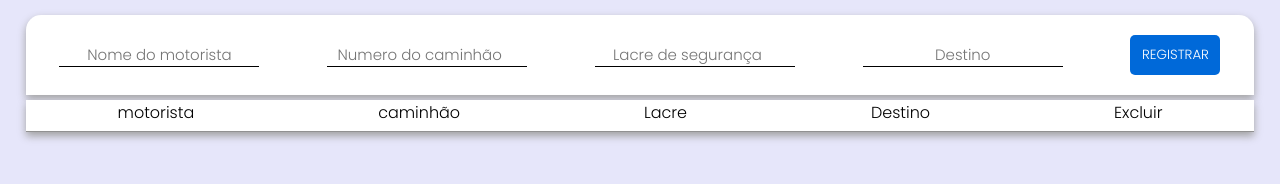
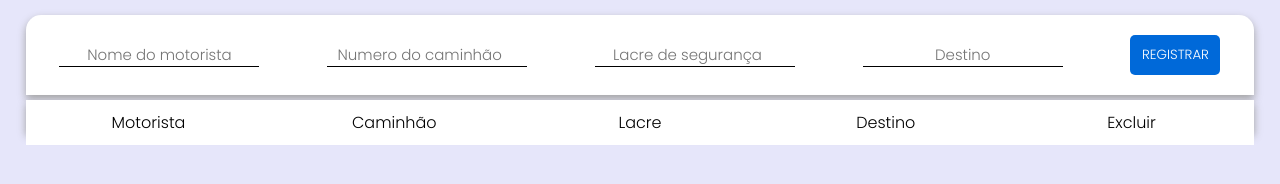
Before and after one commit to Marioguerra-MG/TRASPORTE-FACIL, a plain HTML site: page index.html in a window 1280 px wide. Drawn offline with nearby package versions, Linux system fonts and the light colour scheme.

Commit message:
Funcao deletar

```diff
--- a/css/index.css
+++ b/css/index.css
@@ -86,8 +86,28 @@ form button:hover {
 table{
     width: 100%;
     display: flex;
+    table-layout: fixed;
+    border-collapse: collapse;
     flex-direction: column;
     background-color: white;
+}
+
+thead tr, tbody tr {
+    display: flex;
+    flex-direction: row;
+    justify-content: space-around;
+    align-items: center;
+    width: 100%;
+}
+
+thead th, tbody td {
+    flex: 1; /* As colunas terão o mesmo tamanho */
+    text-align: center;
+    padding: 10px;
+}
+
+tbody td {
+    border-top: 1px solid #cecece;
 }
 
 thead tr{
--- a/index.html
+++ b/index.html
@@ -27,8 +27,8 @@
         <table id="tabela">
             <thead>
                 <tr>
-                    <th>motorista</th>
-                    <th>caminhão</th>
+                    <th>Motorista</th>
+                    <th>Caminhão</th>
                     <th>Lacre</th>
                     <th>Destino</th>
                     <th class="acao">Excluir</th>
--- a/js/index.js
+++ b/js/index.js
@@ -80,4 +80,12 @@ function atualizarTabela (){
     rota.forEach((item ,index) => inserirRotas(item, index));
 }
 
+function deleteItem ( index){
+    rota.splice(index , 1);
+    tbody.innerHTML = '';
+    rota.forEach((item ,index) => inserirRotas(item, index));
+    setRotasBD(rota);
+
+}
+
 atualizarTabela();
```
